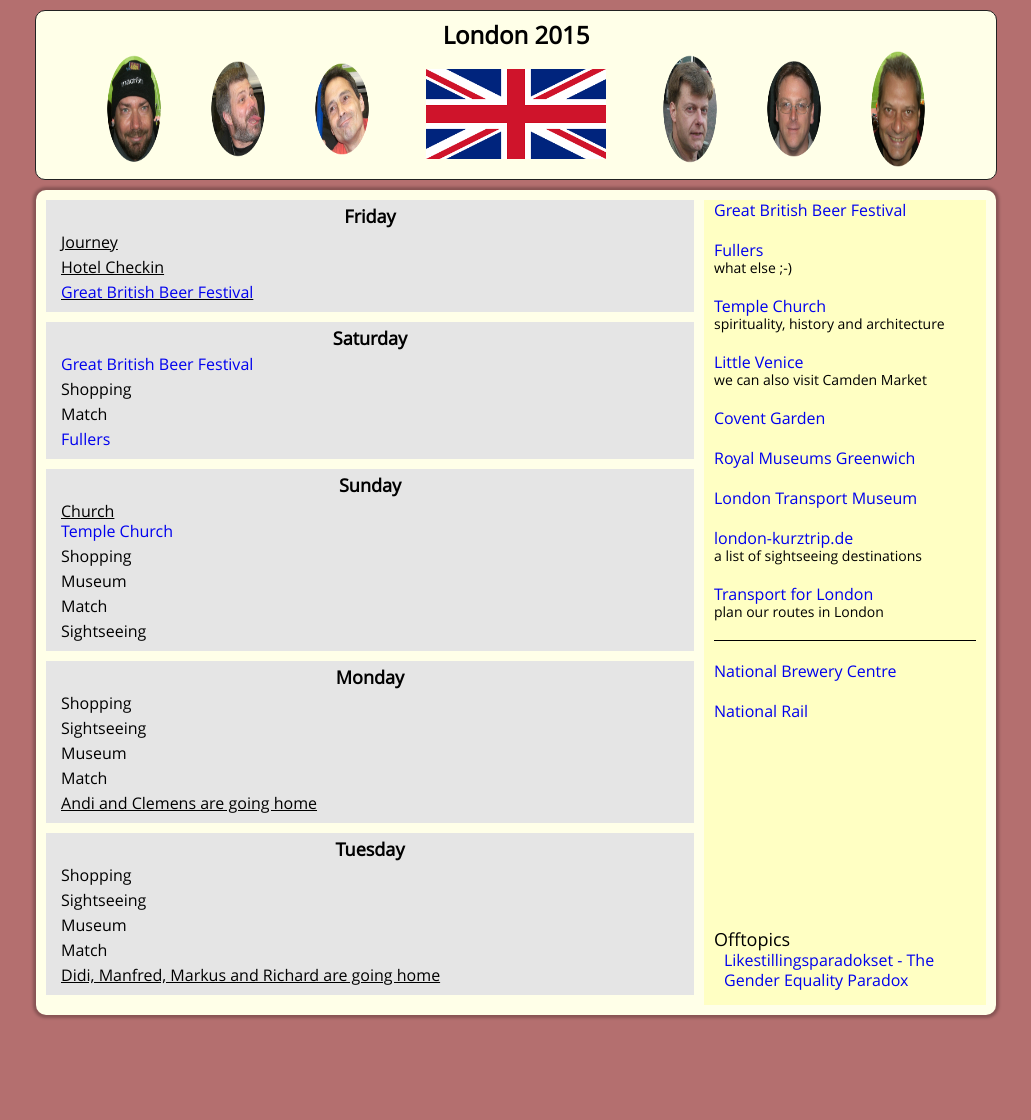
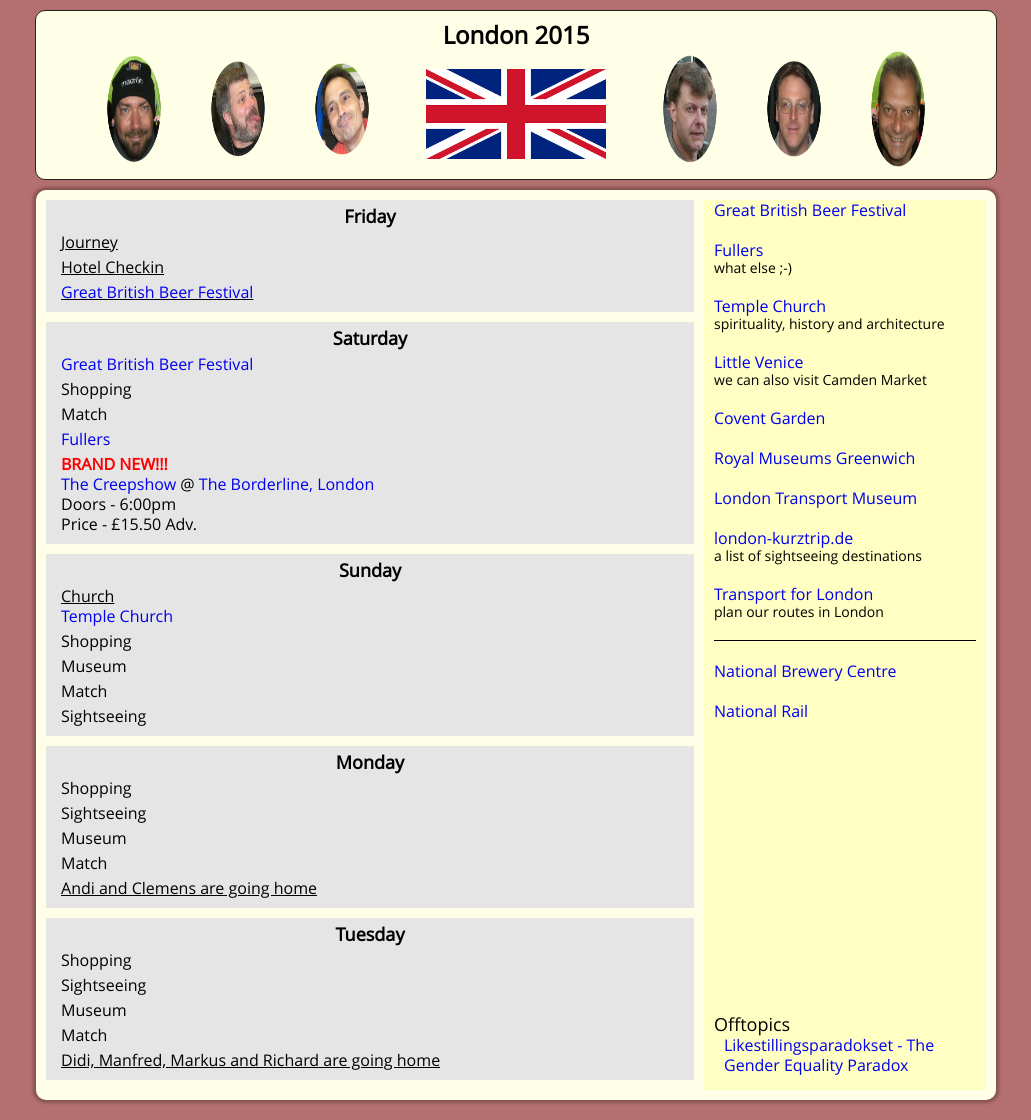
Before and after one commit to richardtraindl/tierarztpraxis-kaiserstrasse.at, a Jekyll site: the page built from london/index.html, in a window 1280 px wide. Shown: the whole page, without its empty margins (124-1155 px from the left). Built offline with Jekyll 4.4.1, drawn with Linux system fonts in a browser that asks for light colours; before the commit the page ends 1035 px from its top, so only the background shows below that.

Commit message:
new destination for london

```diff
--- a/london/index.html
+++ b/london/index.html
@@ -25,6 +25,13 @@
                 <li>Shopping</li>
                 <li>Match</li>
                 <li><a href="http://www.fullers.co.uk" target="_blank">Fullers</a></li>
+                <li>
+                  <span class="news">BRAND NEW!!!</span><br>
+                  <a href="https://thecreepshow.bandpage.com/" target="_blank">The Creepshow</a> @
+                  <a href="http://theborderlinelondon.com" target="_blank">The Borderline, London</a><br>
+                  Doors - 6:00pm<br>
+                  Price - £15.50 Adv.
+                </li>
               </ul>
             </section>
 
--- a/styles/london.css
+++ b/styles/london.css
@@ -128,6 +128,13 @@
   height: 120px;
 }
 
+.news {
+  font-size: 16px;
+  line-height: 20px;
+  font-weight: bold;
+  color: red;
+}
+
 #wrapper {
   /* background-color: #FFFFE8; */
   background-color: #FFFFE8; /* white; /* #FAF0E6; /* #FFFFE8; /* #FFFFA0; /*#FFE394; /* #FFE09E; */
```
